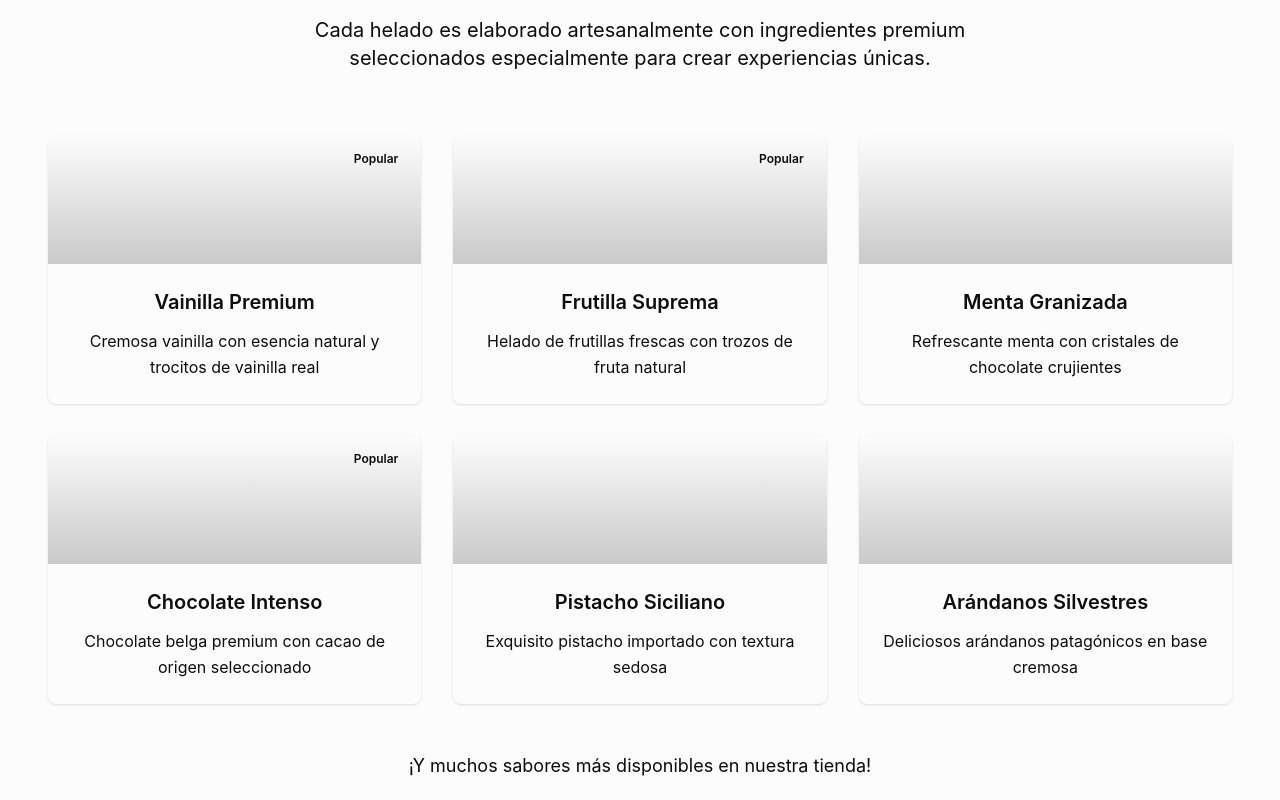
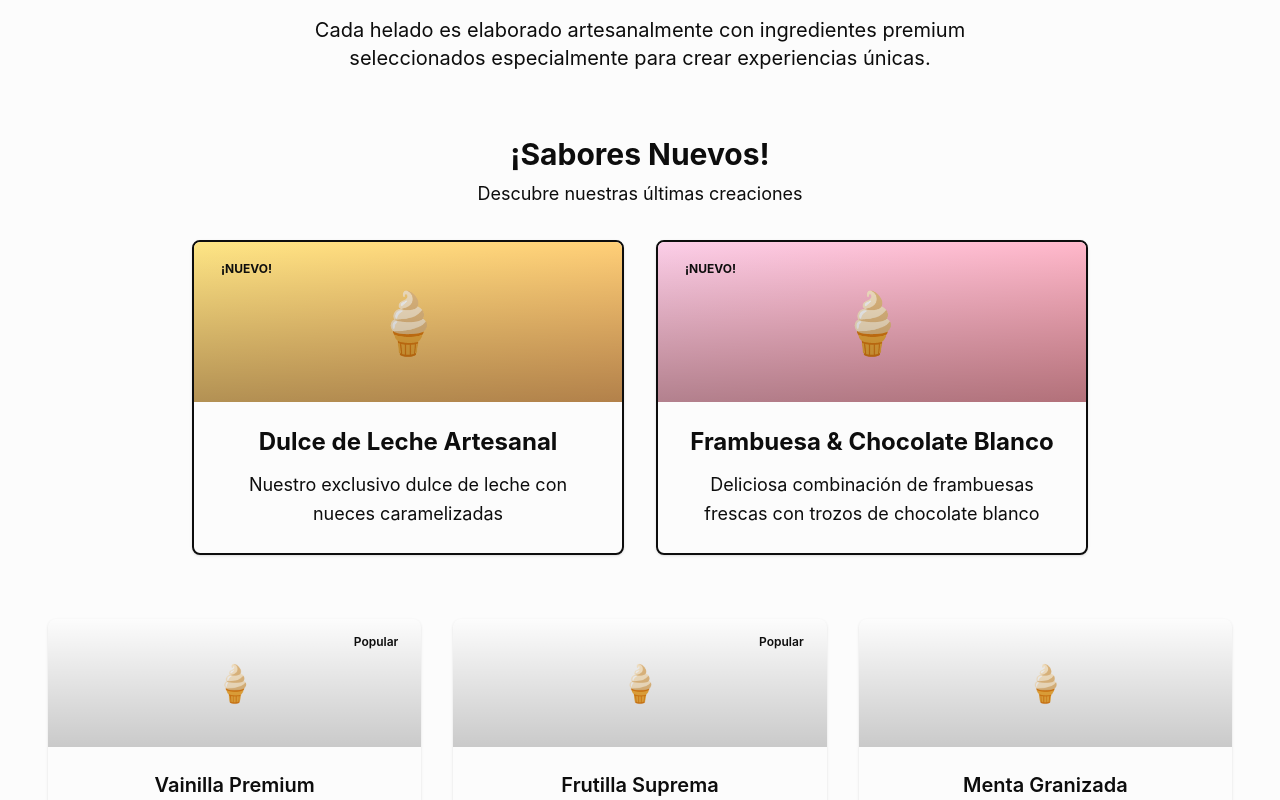
Before and after one commit to Adriel-M-A/elixirhelados, a React (Vite) app: page / in a window 1280 px wide. Shown: the part 960-1760 px from the top of the page. Built offline with nearby package versions, Linux system fonts and the light colour scheme.

Commit message:
feat: agregar componente NewFlavors y actualizar Flavors para mostrar nuevos sabores

```diff
--- a/src/components/Flavors.tsx
+++ b/src/components/Flavors.tsx
@@ -1,53 +1,23 @@
 import { Card, CardContent } from "./ui/Card";
 import { Badge } from "./ui/Badge";
+import NewFlavors from "./NewFlavors";
+import flavorsData from "../data/flavors.json";
 
-const flavors = [
-  {
-    name: "Vainilla Premium",
-    description:
-      "Cremosa vainilla con esencia natural y trocitos de vainilla real",
-    color: "bg-vanilla",
-    gradient: "bg-gradient-vanilla",
-    popular: true,
-  },
-  {
-    name: "Frutilla Suprema",
-    description: "Helado de frutillas frescas con trozos de fruta natural",
-    color: "bg-strawberry",
-    gradient: "bg-gradient-strawberry",
-    popular: true,
-  },
-  {
-    name: "Menta Granizada",
-    description: "Refrescante menta con cristales de chocolate crujientes",
-    color: "bg-mint",
-    gradient: "bg-gradient-mint",
-    popular: false,
-  },
-  {
-    name: "Chocolate Intenso",
-    description: "Chocolate belga premium con cacao de origen seleccionado",
-    color: "bg-chocolate",
-    gradient: "bg-gradient-radial from-chocolate to-chocolate/80",
-    popular: true,
-  },
-  {
-    name: "Pistacho Siciliano",
-    description: "Exquisito pistacho importado con textura sedosa",
-    color: "bg-pistachio",
-    gradient: "bg-gradient-radial from-pistachio to-pistachio/80",
-    popular: false,
-  },
-  {
-    name: "Arándanos Silvestres",
-    description: "Deliciosos arándanos patagónicos en base cremosa",
-    color: "bg-blueberry",
-    gradient: "bg-gradient-radial from-blueberry to-blueberry/80",
-    popular: false,
-  },
-];
+interface Flavor {
+  name: string;
+  description: string;
+  color: string;
+  gradient: string;
+  imageUrl: string;
+  popular: boolean;
+  isNew: boolean;
+}
 
 const Flavors = () => {
+  const flavors = flavorsData as Flavor[];
+  const newFlavors = flavors.filter((flavor) => flavor.isNew);
+  const regularFlavors = flavors.filter((flavor) => !flavor.isNew);
+
   return (
     <section className="py-20 bg-gradient-premium">
       <div className="container mx-auto px-4">
@@ -61,13 +31,28 @@ const Flavors = () => {
           </p>
         </div>
 
+        {/* New Flavors Section */}
+        <NewFlavors flavors={newFlavors} />
+
+        {/* Regular Flavors Section */}
         <div className="grid grid-cols-1 md:grid-cols-2 lg:grid-cols-3 gap-8 max-w-7xl mx-auto">
-          {flavors.map((flavor) => (
+          {regularFlavors.map((flavor) => (
             <Card
               key={flavor.name}
               className="group hover:shadow-premium transition-all duration-500 hover:-translate-y-2 border-0 overflow-hidden"
             >
               <div className={`h-32 ${flavor.gradient} relative`}>
+                {flavor.imageUrl ? (
+                  <img
+                    src={flavor.imageUrl}
+                    alt={flavor.name}
+                    className="w-full h-full object-cover"
+                  />
+                ) : (
+                  <div className="w-full h-full flex items-center justify-center">
+                    <div className="text-4xl">🍦</div>
+                  </div>
+                )}
                 {flavor.popular && (
                   <Badge className="absolute top-3 right-3 bg-primary text-primary-foreground shadow-soft">
                     Popular
--- /dev/null
+++ b/src/components/NewFlavors.tsx
@@ -0,0 +1,75 @@
+import { Card, CardContent } from "./ui/Card";
+import { Badge } from "./ui/Badge";
+
+interface Flavor {
+  name: string;
+  description: string;
+  color: string;
+  gradient: string;
+  imageUrl: string;
+  popular: boolean;
+  isNew: boolean;
+}
+
+interface NewFlavorsProps {
+  flavors: Flavor[];
+}
+
+const NewFlavors = ({ flavors }: NewFlavorsProps) => {
+  if (flavors.length === 0) return null;
+
+  return (
+    <div className="mb-16">
+      <div className="text-center mb-8">
+        <h3 className="text-3xl font-bold text-primary mb-2">
+          ¡Sabores Nuevos!
+        </h3>
+        <p className="text-lg text-muted-foreground">
+          Descubre nuestras últimas creaciones
+        </p>
+      </div>
+      <div className="grid grid-cols-1 md:grid-cols-2 gap-8 max-w-4xl mx-auto">
+        {flavors.map((flavor) => (
+          <Card
+            key={flavor.name}
+            className="group hover:shadow-premium transition-all duration-500 hover:-translate-y-3 border-2 border-primary/20 overflow-hidden relative"
+          >
+            <Badge className="absolute top-4 left-4 z-10 bg-accent text-accent-foreground font-bold animate-pulse">
+              ¡NUEVO!
+            </Badge>
+            <div className={`h-40 ${flavor.gradient} relative`}>
+              {flavor.imageUrl ? (
+                <img
+                  src={flavor.imageUrl}
+                  alt={flavor.name}
+                  className="w-full h-full object-cover"
+                />
+              ) : (
+                <div className="w-full h-full bg-gradient-to-br from-primary/20 to-primary/40 flex items-center justify-center">
+                  <div className="text-6xl">🍦</div>
+                </div>
+              )}
+              {flavor.popular && (
+                <Badge className="absolute top-4 right-4 bg-primary text-primary-foreground shadow-soft">
+                  Popular
+                </Badge>
+              )}
+              <div className="absolute inset-0 bg-gradient-to-t from-black/30 to-transparent"></div>
+            </div>
+
+            <CardContent className="p-6">
+              <h3 className="text-2xl font-bold text-primary mb-3 group-hover:text-primary/80 transition-colors">
+                {flavor.name}
+              </h3>
+              <p className="text-muted-foreground leading-relaxed text-lg">
+                {flavor.description}
+              </p>
+            </CardContent>
+          </Card>
+        ))}
+      </div>
+    </div>
+  );
+};
+
+export default NewFlavors;
--- /dev/null
+++ b/src/data/flavors.json
@@ -0,0 +1,74 @@
+[
+    {
+        "name": "Vainilla Premium",
+        "description": "Cremosa vainilla con esencia natural y trocitos de vainilla real",
+        "color": "bg-vanilla",
+        "gradient": "bg-gradient-vanilla",
+        "imageUrl": "",
+        "popular": true,
+        "isNew": false
+    },
+    {
+        "name": "Frutilla Suprema",
+        "description": "Helado de frutillas frescas con trozos de fruta natural",
+        "color": "bg-strawberry",
+        "gradient": "bg-gradient-strawberry",
+        "imageUrl": "",
+        "popular": true,
+        "isNew": false
+    },
+    {
+        "name": "Menta Granizada",
+        "description": "Refrescante menta con cristales de chocolate crujientes",
+        "color": "bg-mint",
+        "gradient": "bg-gradient-mint",
+        "imageUrl": "",
+        "popular": false,
+        "isNew": false
+    },
+    {
+        "name": "Chocolate Intenso",
+        "description": "Chocolate belga premium con cacao de origen seleccionado",
+        "color": "bg-chocolate",
+        "gradient": "bg-gradient-radial from-chocolate to-chocolate/80",
+        "imageUrl": "",
+        "popular": true,
+        "isNew": false
+    },
+    {
+        "name": "Pistacho Siciliano",
+        "description": "Exquisito pistacho importado con textura sedosa",
+        "color": "bg-pistachio",
+        "gradient": "bg-gradient-radial from-pistachio to-pistachio/80",
+        "imageUrl": "",
+        "popular": false,
+        "isNew": false
+    },
+    {
+        "name": "Arándanos Silvestres",
+        "description": "Deliciosos arándanos patagónicos en base cremosa",
+        "color": "bg-blueberry",
+        "gradient": "bg-gradient-radial from-blueberry to-blueberry/80",
+        "imageUrl": "",
+        "popular": false,
+        "isNew": false
+    },
+    {
+        "name": "Dulce de Leche Artesanal",
+        "description": "Nuestro exclusivo dulce de leche con nueces caramelizadas",
+        "color": "bg-amber-200",
+        "gradient": "bg-gradient-to-br from-amber-200 to-orange-300",
+        "imageUrl": "",
+        "popular": false,
+        "isNew": true
+    },
+    {
+        "name": "Frambuesa & Chocolate Blanco",
+        "description": "Deliciosa combinación de frambuesas frescas con trozos de chocolate blanco",
+        "color": "bg-pink-200",
+        "gradient": "bg-gradient-to-br from-pink-200 to-rose-300",
+        "imageUrl": "",
+        "popular": false,
+        "isNew": true
+    }
+]
```
